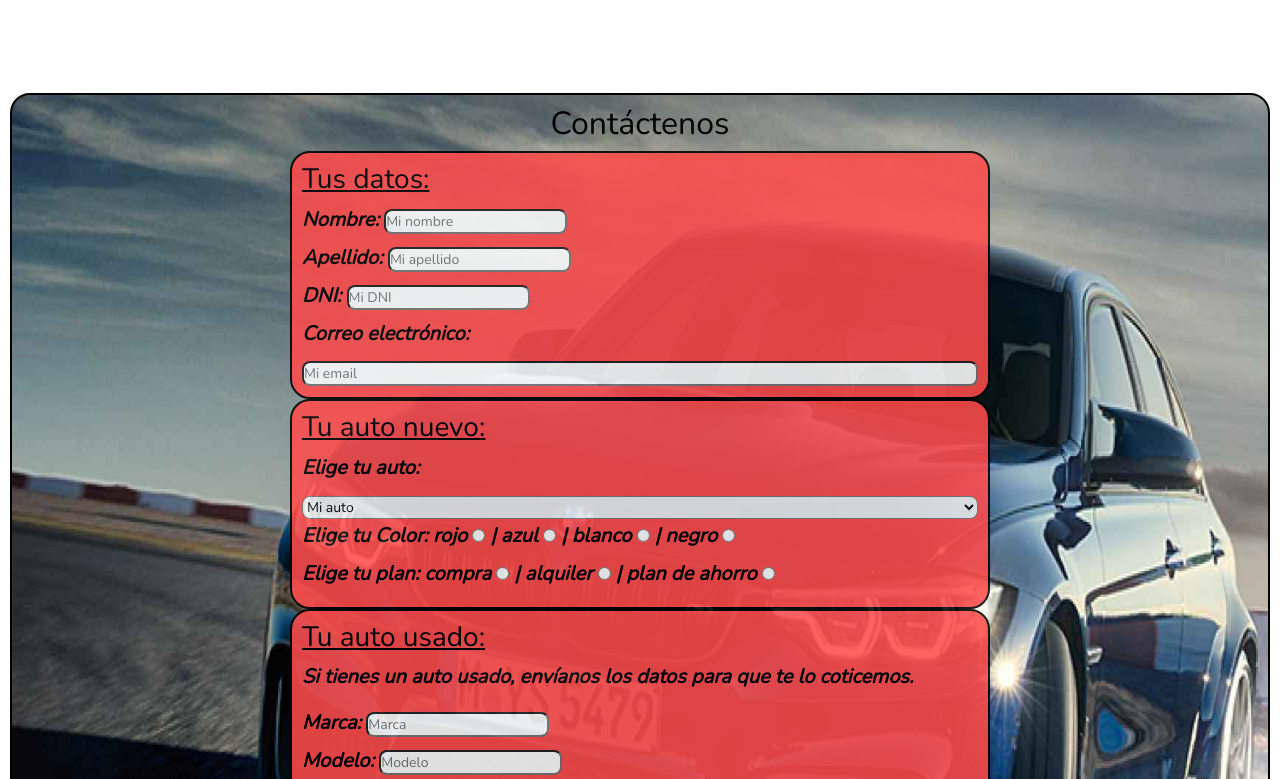
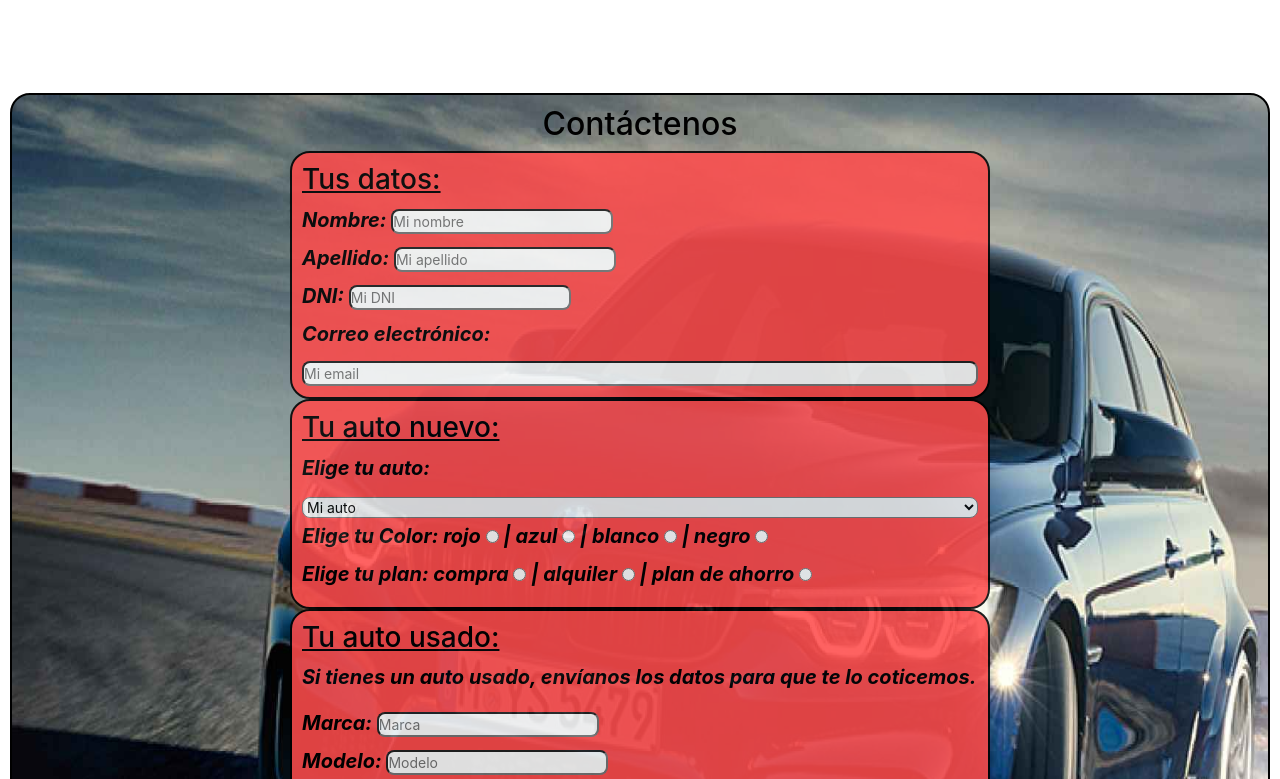
Before and after one commit to Gonza997/cac-autos, a plain HTML site: page index.html in a window 1280 px wide. Shown: the part 1437-2216 px from the top of the page. Drawn offline with nearby package versions, Linux system fonts and the light colour scheme.

Commit message:
up styles

```diff
--- a/styles.css
+++ b/styles.css
@@ -32,8 +32,8 @@ li {
 body {
   max-width: 100%;
   margin: auto;
-  font-family: var(--FF-N);
-  font-size: var(--FS);
+  /*font-family: var(--FF-N1);*/
+  font-size: var(--FS1);
   color: var(--BLANCO);
 }
 
@@ -48,8 +48,8 @@ a:any-link {
 /* VARIABLES */
 :root {
   /* FONTS */
-  --FS: 1.5rem;
-  --FF-N: "Nunito", sans-serif;
+  --FS1: 1.5rem;
+  --FF-N1: "Nunito", sans-serif;
   --FF-B: "Bebas Neue", sans-serif;
   --FF-P: "Pacifico", sans-serif;
   /* COLORES */
```
